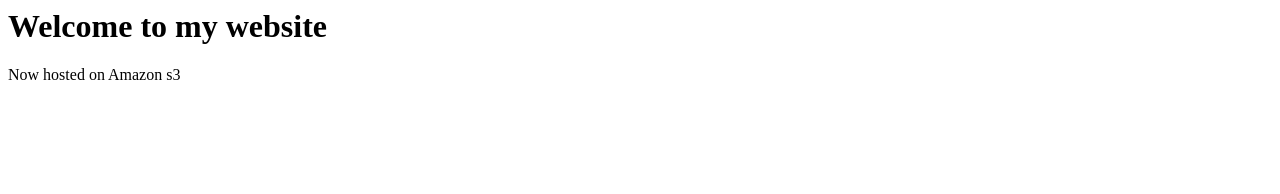
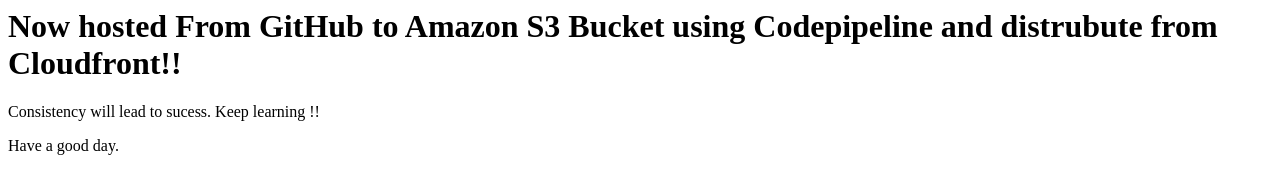
Before and after one commit to vijaynbec/VijayN_CloudPractical, a plain HTML site: page 01.Static Website/index.html in a window 1280 px wide. Drawn offline with Linux system fonts and the light colour scheme.

Commit message:
Update index.html

```diff
--- a/01.Static Website/index.html
+++ b/01.Static Website/index.html
@@ -1,9 +1,10 @@
-
+<html xmlns="http://www.w3.org/1999/xhtml" >
 <head>
-    <title>My Website Home Page from S3 - > CloudFront</title>
+    <title>My Website Home Page</title>
 </head>
 <body>
-  <h1>Welcome to my website</h1>
-  <p>Now hosted on Amazon s3 </p>
+  <h1>Now hosted From GitHub to Amazon S3 Bucket using Codepipeline and distrubute from Cloudfront!!</h1>
+  <p>Consistency will lead to sucess. Keep learning !!</p>
+  <p>Have a good day.</p>
 </body>
 </html>
```
